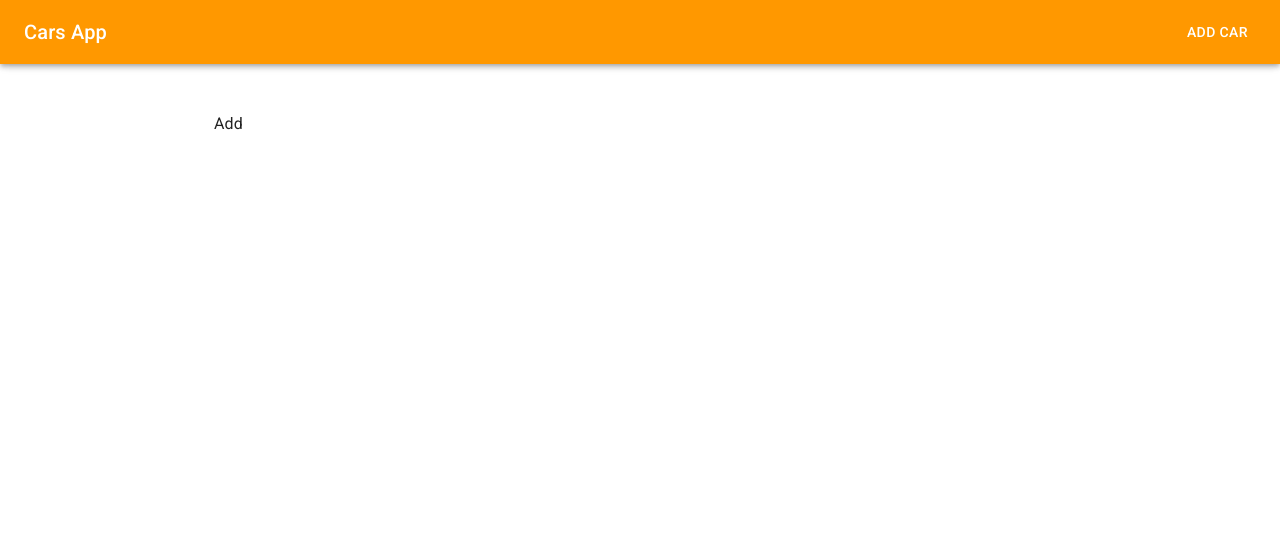
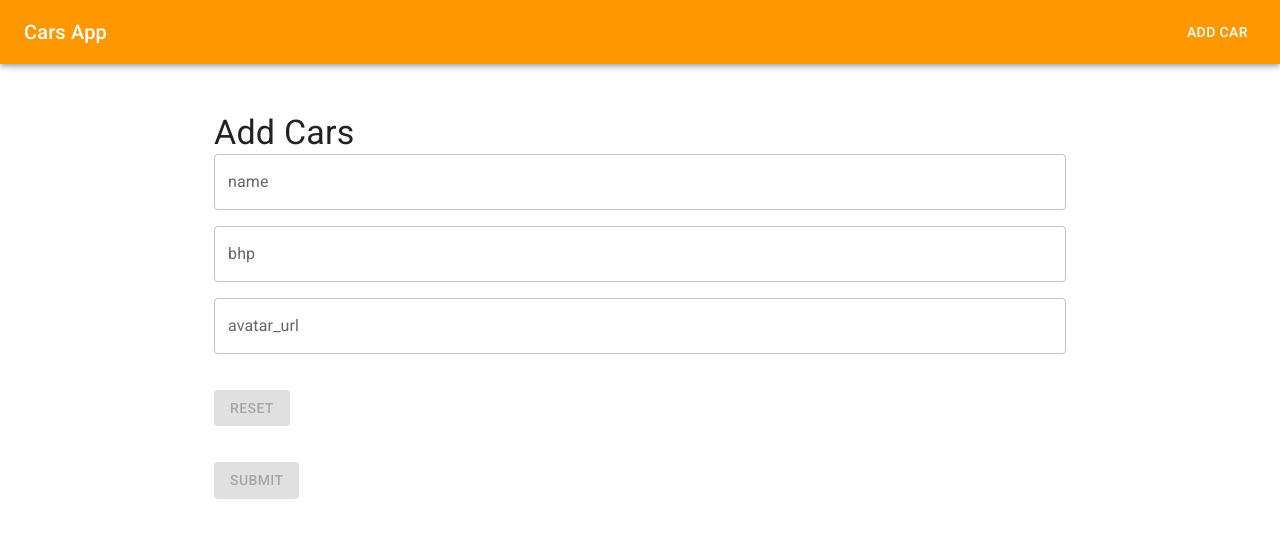
Before and after one commit to ch13Nataliia/cars-react-app, a React (Vite) app: page /add in a window 1280 px wide. Shown: the top 538 px of the page. Built offline with nearby package versions, Linux system fonts and the light colour scheme.

Commit message:
form addded

```diff
--- a/src/components/DeskNav.jsx
+++ b/src/components/DeskNav.jsx
@@ -17,7 +17,7 @@ function DeskNav({
 }) {
 
   const theme = useTheme();
-console.log(theme)
+// console.log(theme)
 
 const lightTextColor = theme.palette.common.white;
 
--- /dev/null
+++ b/src/components/form/CarForm.jsx
@@ -0,0 +1,135 @@
+import React from 'react';
+import { useEffect } from 'react';
+import { useForm, Controller } from 'react-hook-form';
+import * as yup from 'yup';
+import { yupResolver } from '@hookform/resolvers/yup';
+import { TextField, Button } from '@mui/material';
+
+const schema = yup
+  .object()
+  .shape({
+    name: yup.string().max(40).required(),
+    bhp: yup.number().integer().max(5000).required(),
+    avatar_url: yup.string().url(),
+  })
+  .required();
+
+const defaults = {
+  name: '',
+  bhp: '',
+  avatar_url: '',
+};
+function CarForm({ car, submitHandler }) {
+  const {
+    handleSubmit,
+    formState: { errors, isValid, isDirty, isSubmitting },
+    reset,
+    control,
+  } = useForm({
+    resolver: yupResolver(schema),
+    mode: 'onChange',
+    defaultValues: car || defaults,
+  });
+
+  useEffect(() => {
+    if (car) {
+      reset(car);
+    }
+  }, [car, reset]);
+
+  const formRowStyle = {
+    marginBlockEnd: '1em',
+  };
+
+  let submitFn = (vals) => {
+    reset();
+    car ? submitHandler(car._id, vals) : submitHandler(vals);
+  };
+
+  return (
+    <>
+      <form onSubmit={handleSubmit(submitFn)}>
+        <div style={formRowStyle}>
+          <Controller
+            control={control}
+            name="name"
+            defaultValue={''}
+            render={({ field }) => (
+              <TextField
+                type="name"
+                {...field}
+                label="name"
+                fullWidth
+                error={!!errors.name}
+                helperText={errors.name?.message}
+              />
+            )}
+          />
+        </div>
+
+        <div style={formRowStyle}>
+          <Controller
+            control={control}
+            name="bhp"
+            defaultValue={''}
+            render={({ field }) => (
+              <TextField
+                type="name"
+                {...field}
+                label="bhp"
+                fullWidth
+                error={!!errors.bhp}
+                pattern={/[0-9]{1,4}/}
+                helperText={errors.bhp?.message}
+              />
+            )}
+          />
+        </div>
+
+        <div style={formRowStyle}>
+          <Controller
+            control={control}
+            name="avatar_url"
+            defaultValue={''}
+            render={({ field }) => (
+              <TextField
+                type="name"
+                {...field}
+                label="avatar_url"
+                fullWidth
+                error={!!errors.avatar_url}
+                helperText={errors.avatar_url?.message}
+              />
+            )}
+          />
+        </div>
+
+        <div style={{ marginTop: 20 }}>
+          <Button
+            type="reset"
+            onClick={() => reset()}
+            variant="contained"
+            sx={{ mt: 2 }}
+            disabled={!isDirty}
+          >
+            reset
+          </Button>
+        </div>
+
+        <div style={{ marginTop: 20 }}>
+          <Button
+            type="reset"
+            onClick={() => reset()}
+            variant="contained"
+            sx={{ mt: 2 }}
+            disabled={!isDirty || isSubmitting || (isDirty && !isValid)}
+          >
+            submit
+          </Button>
+        </div>
+      </form>
+    </>
+  );
+}
+
+export default CarForm;
--- a/src/pages/Add.jsx
+++ b/src/pages/Add.jsx
@@ -1,7 +1,16 @@
 import React from 'react';
+import Typography from '@mui/material/Typography';
+import CarForm from '../components/form/CarForm';
 
 function Add() {
-  return <div>Add</div>;
+  return (
+    <>
+      <Typography variant="h4" component="h1">
+        Add Cars
+      </Typography>
+      <CarForm />
+    </>
+  );
 }
 
 export default Add;
--- a/src/pages/Update.jsx
+++ b/src/pages/Update.jsx
@@ -1,10 +1,18 @@
 import React from 'react';
 import { useParams } from 'react-router-dom';
+import Typography from '@mui/material/Typography';
+import CarForm from '../components/form/CarForm';
+
+
 function Update() {
   const { id } = useParams();
+
   return (
     <>
-      <div>Update {id}</div>;
+    <Typography variant="h4" component="h1">
+        Update Cars
+      </Typography>
+      <CarForm/>
     </>
   )
 
```
